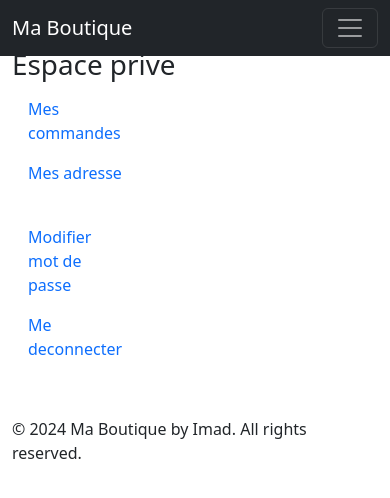
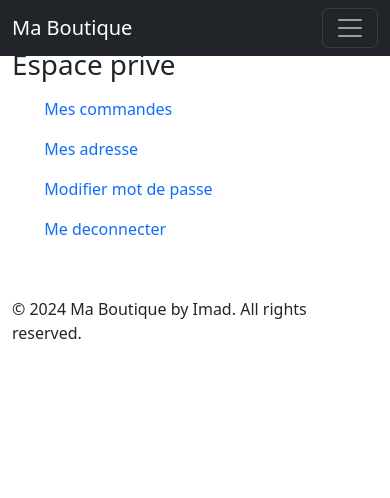
Before and after one commit to Imad-Jakhrouti/E-shopping, a Symfony app: template templates/account/index.html.twig in a window 390 px wide. Shown: the top 498 px of the page. Run offline with Twig, Linux system fonts and the light colour scheme; the template is opened without the code that fills it, so the values that code supplies are empty; some libraries are stand-ins or nearby versions.

Commit message:
add responsive bootsrap class

```diff
--- a/templates/account/_menu.html.twig
+++ b/templates/account/_menu.html.twig
@@ -1,4 +1,4 @@
-<ul class="nav flex-column">
+<ul class="nav flex-column menu_membre">
     <li class="nav-item">
         <a class="nav-link " href="">Mes commandes</a>
     </li>
--- a/templates/account/index.html.twig
+++ b/templates/account/index.html.twig
@@ -5,11 +5,11 @@
 {% block body %}
     <div class="container my-5 account">
         <h1>Espace prive </h1>
-        <div class="row">
-            <div class="col-3">
+        <div class="row d-flex justify-content-center">
+            <div class="col-md-3 col-11">
                 {% include 'account/_menu.html.twig' %}
             </div>
-            <div class="col-9">
+            <div class="col-md-9 col-11">
 
 
             </div>
--- a/templates/account/modifyPassword.html.twig
+++ b/templates/account/modifyPassword.html.twig
@@ -5,11 +5,11 @@
 {% block body %}
     <div class="container my-5 account">
         <h1>Espace prive </h1>
-        <div class="row">
-            <div class="col-3">
+        <div class="row d-flex justify-content-center">
+            <div class="col-11 col-md-3 ">
                 {% include 'account/_menu.html.twig' %}
             </div>
-            <div class="col-9">
+            <div class="col-11 col-md-9 ">
                 <h3>Modifier votre mot de passe</h3>
                 {{ form(modifyPasswordForm) }}
             </div>
```
